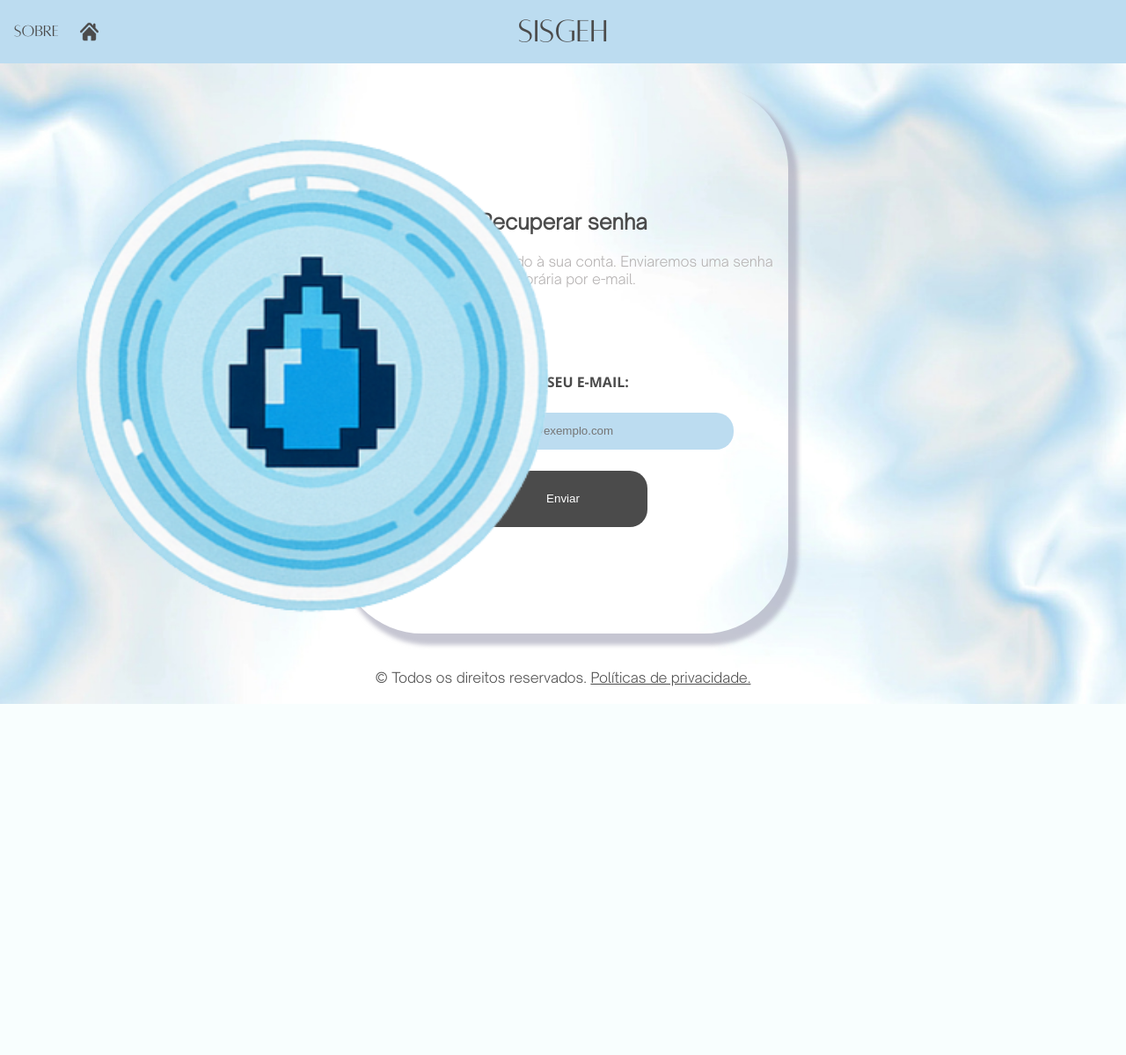
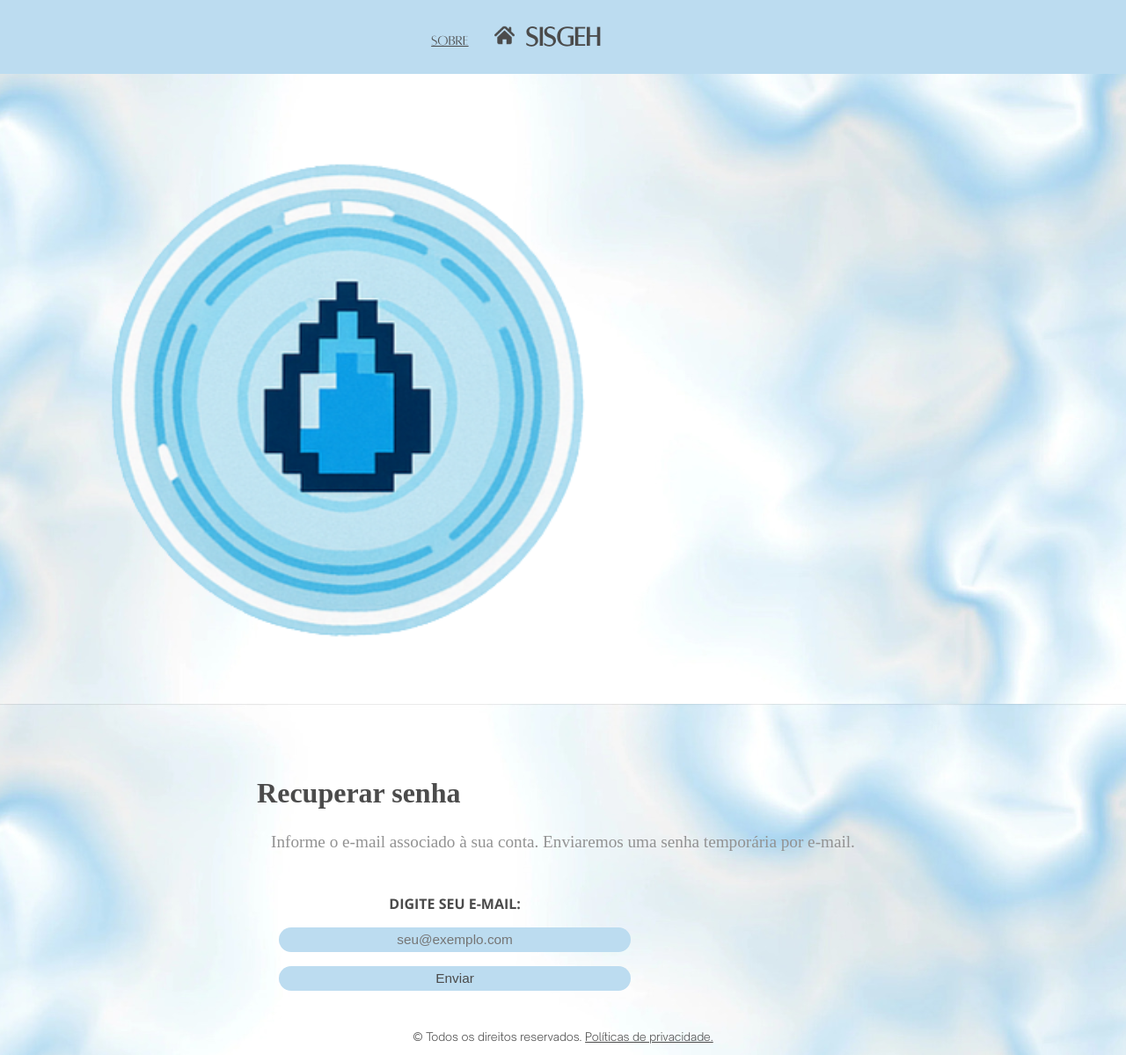
Before and after one commit to gabriel2728/PI---Projeto-Integrador, a PHP site: page /siteatual/recuperar_senha.html in a window 1280 px wide. Shown: the whole page at 88% size. Before the commit the page ends 800 px from the top, so only its background shows below. Run offline with PHP 8.4, Linux system fonts and the light colour scheme.

Commit message:
fix: corrgir semântica de páginas html

```diff
--- a/css/style.css
+++ b/css/style.css
@@ -14,139 +14,127 @@
     src: url("../fonts/open-sauce.sans-light.ttf") format("truetype");
 }
 
-/* Deixando a tela responsiva, se a tela do dispositivo tiver a altura entre 1200 e 660 pixels (Que é o padrão) certas ações vão acontecer */
-@media (max-height: 1200px) and (min-height: 660px) {
-
-    .layout {
-        height: 80vh;
-    }
-
-    section {
-        height: 78vh;
-        width: 40vw;
-    }
-
-}
-
-@media (max-height: 659px) {
-
-     .layout {
-        height: 77vh;
-    }
-
-    section {
-        height: 74vh;
-        width: 50vw;
-        font-size: 4vh;
-    }
-
-    section [placeholder] {
-        font-size: 3vh;
-    }
-
-
-    footer {
-        font-size: 3vh;
-    }
-}
-
-@media (max-width: 820px) {
-
-    .layoutCriar {
-        height: 80vh;
-        width: 30vw;
-    }
-
-    section {
-        height: 78vh;
-        width: 60vw;
-    }
-
-    footer {
-        font-size: 2vh;
-    }
-
+*, *::before, *::after {
+    box-sizing: border-box;
 }
 
 body {
-    height: 100vh;
-    width: auto;     /* Ajuste  do tamanho da tela do body */
+		display: flex;
+		flex-direction: column;
+
+    	min-height: 100vh;
+    	width: auto;
+
     	background-image: url("../images/fundo_estatico.jpg");
     	background-size: cover;
-    background-repeat: no-repeat; /* Adicionando gif como plano de fundo e ajustando-o para prencher a tela toda de forma que o gif n?o repita */
+    	background-repeat: no-repeat;
+		background-attachment: fixed; /* mant�m o fundo fixo mesmo ao rolar a p�gina */
+
     	margin: 0;
-    flex-wrap: wrap; /* Ajuda a ajustar a tela automatica fazendo os items que ultrapassar o limite de tela quebrar uma linha e descer.*/
+}
+
+main{
+	flex: 1;
 }
 
 .layout {
     width: auto;
-    display: flex;
-    justify-content: center;
-    align-items: center;
-}
+	max-width: 100%;
+	padding: clamp(1rem, 1.2vw, 3rem);
 
-section {
-    background-color: white;
-    box-shadow: 8px 10px 5px 3px rgb(160,160,180, 0.6);
 	display: flex;
 	justify-content: center;
 	align-items: center;
 	flex-direction: column;
+}
+
+.section {
+    width: 100%;
+    max-width: 800px;
+	padding: clamp(0.8rem, 10vw, 3rem);
+	margin: 1rem;
+
+    background-color: white;
+    box-shadow: 8px 10px 5px 3px rgb(160,160,180, 0.6);
+
+	display: flex;
+	justify-content: center;
+	align-items: center;
+	flex-direction: column;
+
+	font-size: clamp(1rem, 1.5vw, 2.5rem);
 	font-family: "Open Sauce Light";
 	text-align: center;
-    border-radius: 12vh;
+	border-radius: 80px;
 }
 
-section h1 {
+.mensagem h1 {
+	font-size: clamp(1.5rem, 2.5vw, 3rem);
+   	color: #4b4b4b;
+}
+
+.mensagem h2 {
+	font-size: clamp(1rem, 2vw, 2.5rem);
    	color: #4b4b4b;
 }
 
 .mensagem p {
-    color: #b4b1b1;
-    margin-bottom: 10vh;
+    color: #929292;
+    font-size: clamp(1rem, 1.5vw, 2.5rem);
+
+	margin: 0 1rem;
+    padding-bottom: 2rem;
 }
 
 label {
     color: #4b4b4b;
     font-family: "Open Sans Regular";
+	font-size: clamp(1rem, 1.2vw, 2.5rem);
+	padding: 1rem;
 }
 
 form {
-    margin-top: 2vh;
 	display: flex;
 	justify-content: center;
 	align-items: center;
 	flex-direction: column;
+
+	width: 100%;
+	max-width: 450px;
 	font-family: "Open Sauce Light";
 }
 
 form input {
-    height: 5vh;
+	width: 100%;
+	max-width: 400px;
+	padding: 0.3rem 0;
+	margin-bottom: 1rem;
+
 	border: none;
 	text-decoration: none;
 	background-color: #bcdcf0;
 	border-radius:20px;
-	width: 30vw;
+
 	color: #4B4B4B;
-    margin-bottom: 2vh;
+	font-size: clamp(0.8rem, 1.2vw, 2.5rem);
     text-align: center;
 }
 
-
-input[type="submit"] {
-    background-color: #4b4b4b;
-    color: white;
-    margin-top: 4vh;
-    width: 15vw;
-	height: 8vh;
+input [type=checkbox] {
+	width: auto;
 }
 
-input[type="submit"]:hover {
-	background-color: #000000;
-}
-
-footer, footer a {
+footer p, footer a {
+	font-size: clamp(0.8rem, 1vw, 2rem);
     text-align: center;
     color: #4b4b4b;
     font-family: "Open Sauce Light";
 }
+
+
+.resultado-card {
+    background-color: #eff6ff;
+    border: 1px solid #bfdbfe;
+	padding: 1rem;
+	margin: 1rem;
+}
--- a/recuperar_senha.html
+++ b/recuperar_senha.html
@@ -4,7 +4,8 @@
 <meta charset="UTF-8">
 <meta name="viewport" content="width=device-width, initial-scale=1.0">
 <title>Recuperar senha - SiSGEH</title>
-<link rel="stylesheet" type="text/css" href="css/estilo_recuperar_senha.css">
+<link rel="stylesheet" type="text/css" href="css/components/header.css">
+<link rel="stylesheet" type="text/css" href="css/style.css">
 </head>
 <body>
 
@@ -22,10 +23,12 @@
 </header>
 
 <main>
-    <img src="images/logo.png" alt="Logo SiSGEH" class="logo">
+    <figure>
+        <img src="images/logo.png" alt="Logo SiSGEH" class="logo">
+    </figure>
 
-    <div class="layoutRecuperar_Senha">
-        <section class="recuperar_senha">
+    <div class="layout">
+        <section class=".section">
             <div class="mensagem">
                 <h1>Recuperar senha</h1>
                 <p>Informe o e-mail associado à sua conta. Enviaremos uma senha temporária por e-mail.</p>
```
Also changed, not shown: cadastro.php (+4 -4 lines), css/style002.css (+20 -63 lines), politica.html (+11 -7 lines), sobr_e.html (+13 -5 lines), sobre.html (+4 -4 lines). Lines whose indentation alone changed are shown as unchanged.
